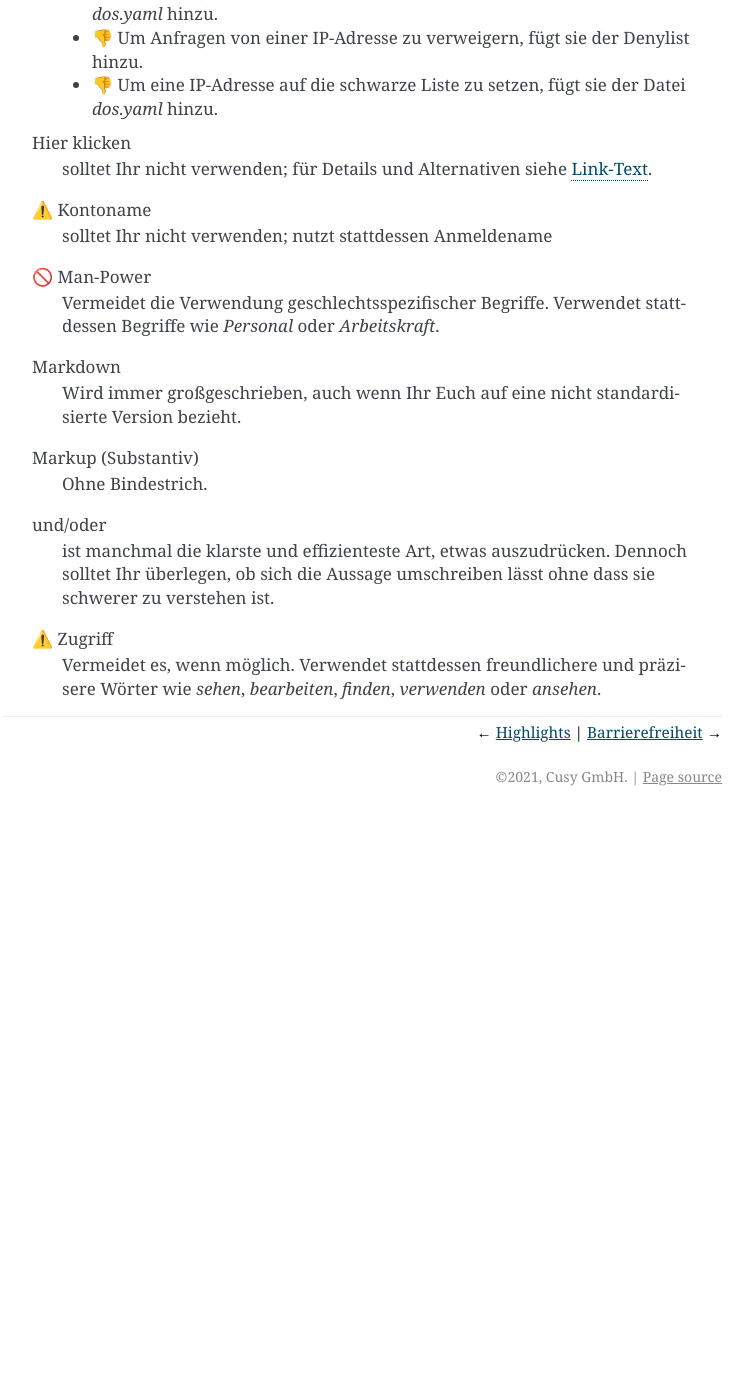
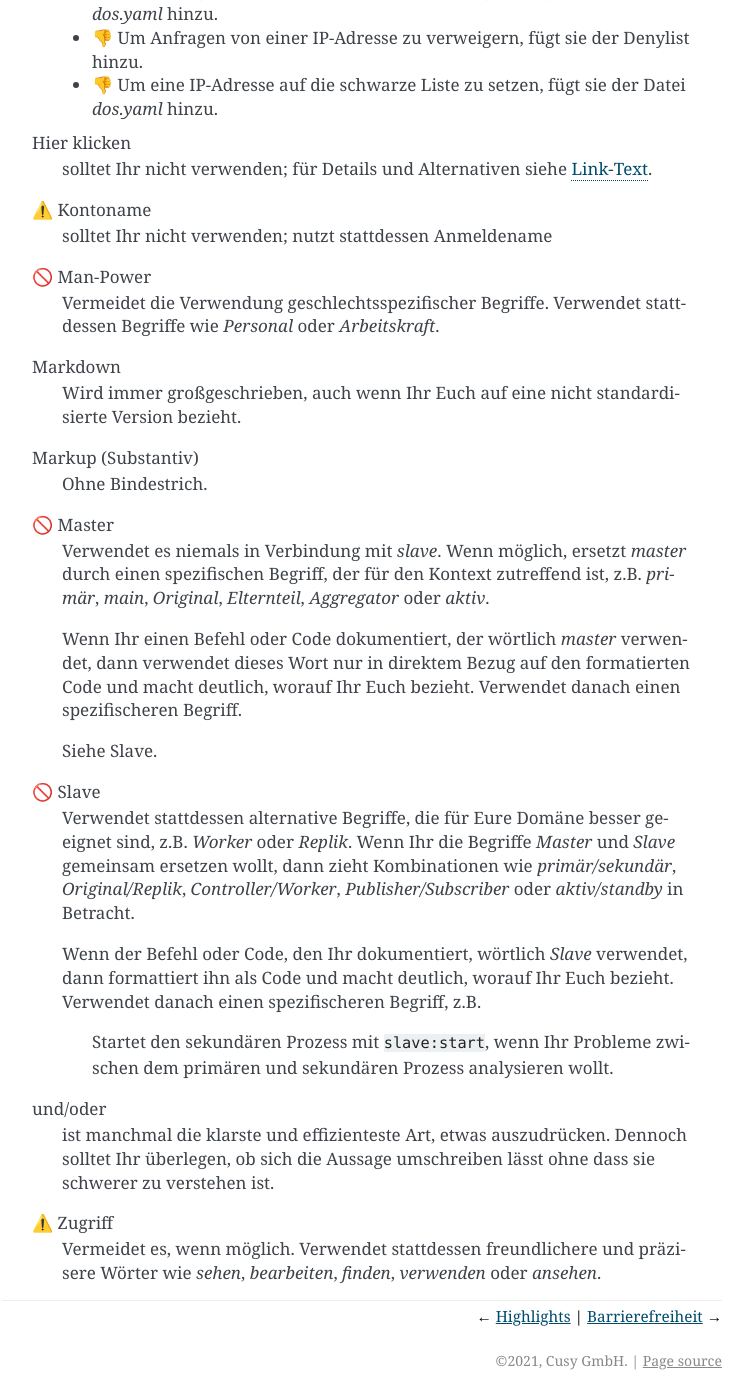
Before and after one commit to cusyio/cusy-design-system, a Sphinx documentation site: the page built from docs/writing/wordlist.rst, in a window 1280 px wide and 1400 px high, scrolled down 1741 px. Shown: the whole window, without its empty margins (388-1141 px from the left). Built offline with Sphinx 7.4.7, drawn with Linux system fonts in a browser that asks for light colours; before the commit the page ends 2557 px from its top, so only the background shows below that.

Commit message:
Add master and slave as words to avoid

```diff
--- a/docs/writing/wordlist.rst
+++ b/docs/writing/wordlist.rst
@@ -85,6 +85,33 @@ Markdown
     standardisierte Version bezieht.
 Markup (Substantiv)
     Ohne Bindestrich.
+🚫 Master
+    Verwendet es niemals in Verbindung mit *slave*. Wenn möglich, ersetzt
+    *master* durch einen spezifischen Begriff, der für den Kontext zutreffend
+    ist, z.B. *primär*, *main*, *Original*, *Elternteil*,  *Aggregator* oder
+    *aktiv*.
+
+    Wenn Ihr einen Befehl oder Code dokumentiert, der wörtlich *master*
+    verwendet, dann verwendet dieses Wort nur in direktem Bezug auf den
+    formatierten Code und macht deutlich, worauf Ihr Euch bezieht. Verwendet
+    danach einen spezifischeren Begriff.
+
+    Siehe Slave.
+
+🚫 Slave
+    Verwendet stattdessen alternative Begriffe, die für Eure Domäne besser
+    geeignet sind, z.B. *Worker* oder *Replik*. Wenn Ihr die Begriffe *Master*
+    und *Slave* gemeinsam ersetzen wollt, dann zieht Kombinationen wie
+    *primär/sekundär*, *Original/Replik*, *Controller/Worker*,
+    *Publisher/Subscriber* oder *aktiv/standby* in Betracht.
+
+    Wenn der Befehl oder Code, den Ihr dokumentiert, wörtlich *Slave* verwendet,
+    dann formattiert ihn als Code und macht deutlich, worauf Ihr Euch bezieht.
+    Verwendet danach einen spezifischeren Begriff, z.B.
+
+        Startet den sekundären Prozess mit ``slave:start``, wenn Ihr Probleme
+        zwischen dem primären und sekundären Prozess analysieren wollt.
+
 und/oder
     ist manchmal die klarste und effizienteste Art, etwas auszudrücken. Dennoch
     solltet Ihr überlegen, ob sich die Aussage umschreiben lässt ohne dass sie
```
